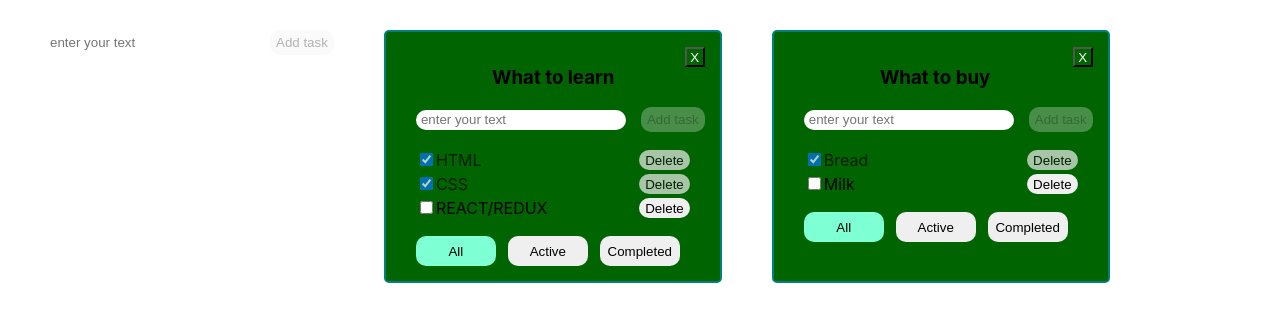
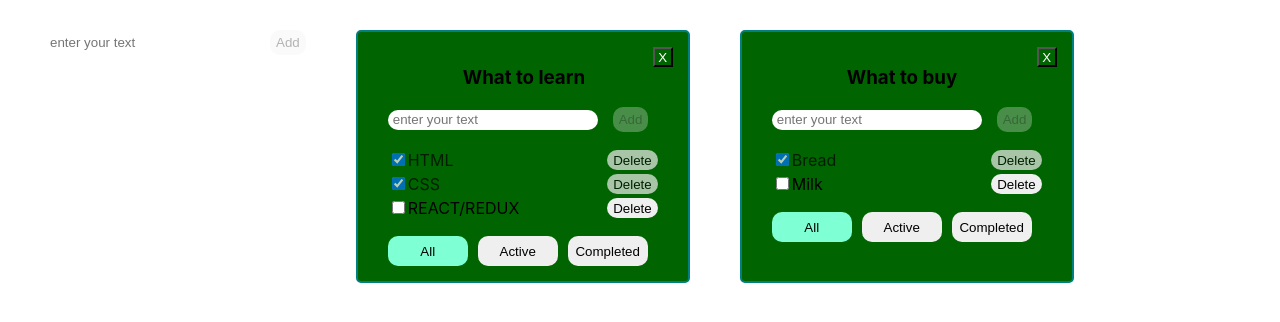
Before and after one commit to hunzah/Todo-List, a React (Create React App) app: page / in a window 1280 px wide. Shown: the top 322 px of the page. Built offline with nearby package versions, Linux system fonts and the light colour scheme.

Commit message:
debuggin

```diff
--- a/src/AddItemForm.tsx
+++ b/src/AddItemForm.tsx
@@ -6,25 +6,25 @@ type AddItemFormPropsType = {
 
 
 export function AddItemForm (props:AddItemFormPropsType) {
-    const [newTaskTitle, setNewTaskTitle] = useState('')
+    const [newItemTitle, setNewItemTitle] = useState('')
     const [error, setError] = useState<string | null>(null)
 
 
     const onNewTitleChangeHandler = (e: ChangeEvent<HTMLInputElement>) => {
-        setNewTaskTitle(e.currentTarget.value)
+        setNewItemTitle(e.currentTarget.value)
     }
 
 
-    const isAddTaskNotPossible = newTaskTitle.length === 0 || newTaskTitle.trim().length > 15
+    const isAddTaskNotPossible = newItemTitle.length === 0 || newItemTitle.trim().length > 15
     const onKeyPressHandler =
         isAddTaskNotPossible ? undefined
             : (e: KeyboardEvent<HTMLInputElement>) => {
                 if (e.key === 'Enter') {
-                    if (newTaskTitle.trim() === '') {
+                    if (newItemTitle.trim() === '') {
                         setError('Title is required')
                     } else {
-                        props.addItem(newTaskTitle.trim())
-                        setNewTaskTitle('')
+                        props.addItem(newItemTitle.trim())
+                        setNewItemTitle('')
                         setError(null)
                     }
 
@@ -33,19 +33,19 @@ export function AddItemForm (props:AddItemFormPropsType) {
 
 
     const onClickHandler = () => {
-        if (newTaskTitle.trim() === '') {
+        if (newItemTitle.trim() === '') {
             setError('Title is required')
         } else {
-            props.addItem(newTaskTitle.trim())
-            setNewTaskTitle('')
+            props.addItem(newItemTitle.trim())
+            setNewItemTitle('')
         }
     }
 
-    const titleTooLongWarning = newTaskTitle.trim().length > 15 && <div>title should be shorter</div>
+    const titleTooLongWarning = newItemTitle.trim().length > 15 && <div>title should be shorter</div>
     return (
         <div className={'inp-btn'}>
             <input placeholder={'enter your text'}
-                   value={newTaskTitle}
+                   value={newItemTitle}
                    onChange={onNewTitleChangeHandler}
                    onKeyDown={onKeyPressHandler}
                    className={error ? 'error' : ''}/>
@@ -53,7 +53,7 @@ export function AddItemForm (props:AddItemFormPropsType) {
                 disabled={isAddTaskNotPossible}
                 onClick={() => {
                     onClickHandler()
-                }}>Add task
+                }}>Add
             </button>
             {error && <div className={'error-message'}>{error}</div>}
             {titleTooLongWarning}
--- a/src/App.tsx
+++ b/src/App.tsx
@@ -76,7 +76,6 @@ function App() {
 
         if (task) task.title = newTitle
         setTasksObj({...tasksObj})
-
     }
 
 
@@ -109,7 +108,7 @@ function App() {
 
 
     const addTodoList = (title: string) => {
-        const newTodoList: TodolistType = {id: todoListId2, title: title, filter: 'all'}
+        const newTodoList: TodolistType = {id: v1(), title: title, filter: 'all'}
         setTodoList([...todoLists, newTodoList])
 
     }
@@ -142,7 +141,6 @@ function App() {
                         filter={tl.filter}
                         removeTodoList={removeTodoList}
                         changeTodoListTitle={changeTodoListTitle}
-
                     />
                 })
             }
--- a/src/TodoList.tsx
+++ b/src/TodoList.tsx
@@ -41,7 +41,7 @@ props.changeTodoListTitle(props.id, newTitle)
     }
 
 const addItem = (title:string) => {
-    props.addTasks(title,props.id)
+    props.addTasks(props.id,title)
 }
 
     return (
```
